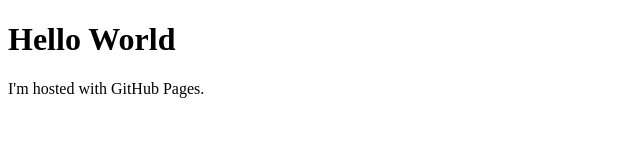
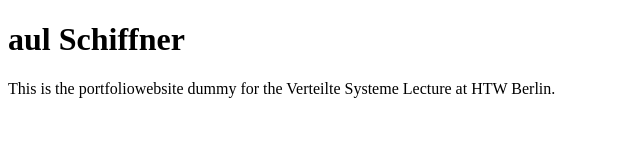
Before and after one commit to PaulSchiffner/PaulSchiffner.github.io, a plain HTML site: page index.html in a window 1280 px wide. Shown: the whole page, without its empty margins (0-640 px from the left). Drawn offline with Linux system fonts and the light colour scheme.

Commit message:
Update index.html

```diff
--- a/index.html
+++ b/index.html
@@ -1,7 +1,7 @@
 <!DOCTYPE html>
 <html>
 <body>
-<h1>Hello World</h1>
-<p>I'm hosted with GitHub Pages.</p>
+<h1>aul Schiffner</h1>
+<p>This is the portfoliowebsite dummy for the Verteilte Systeme Lecture at HTW Berlin.</p>
 </body>
 </html>
```
